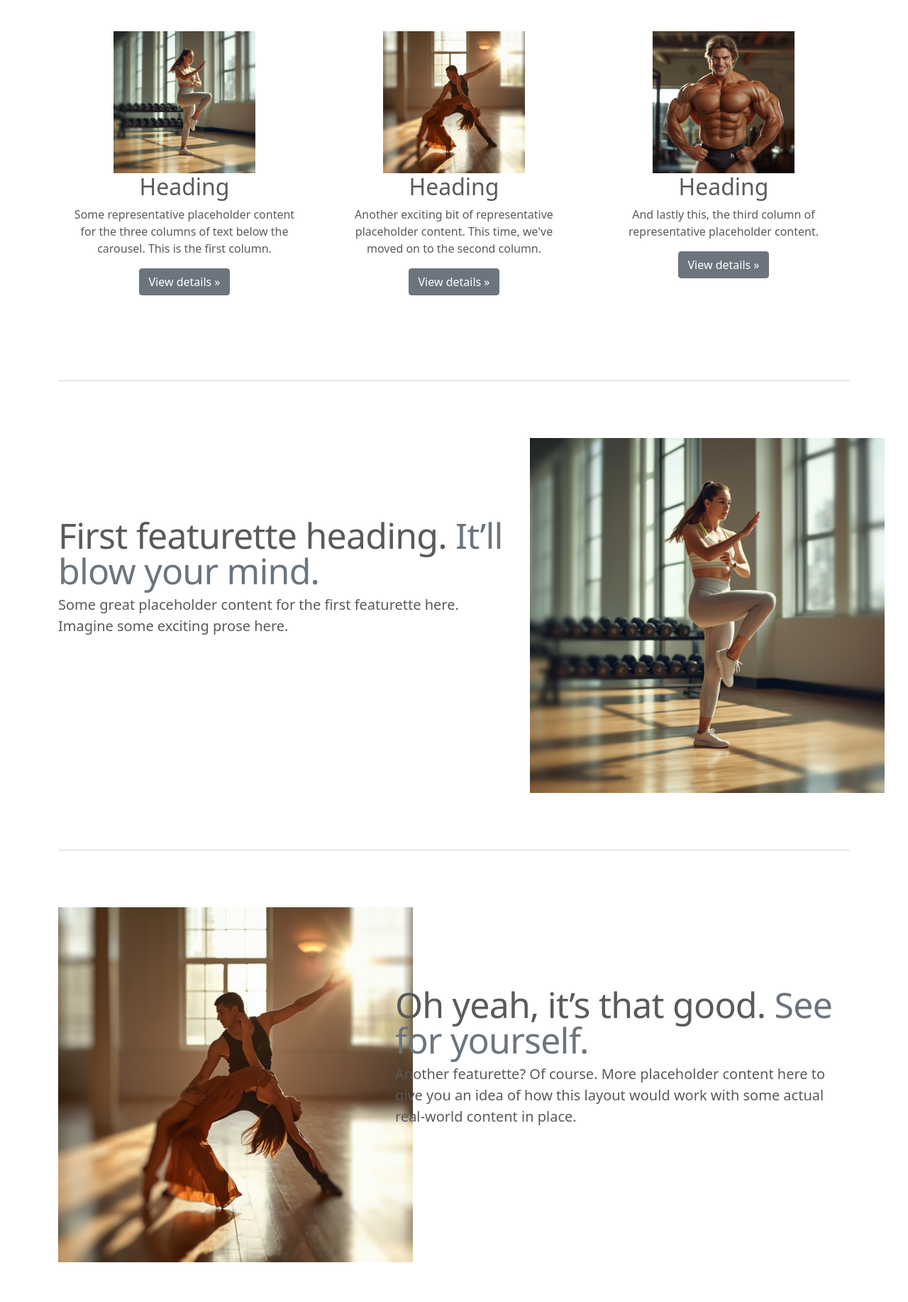
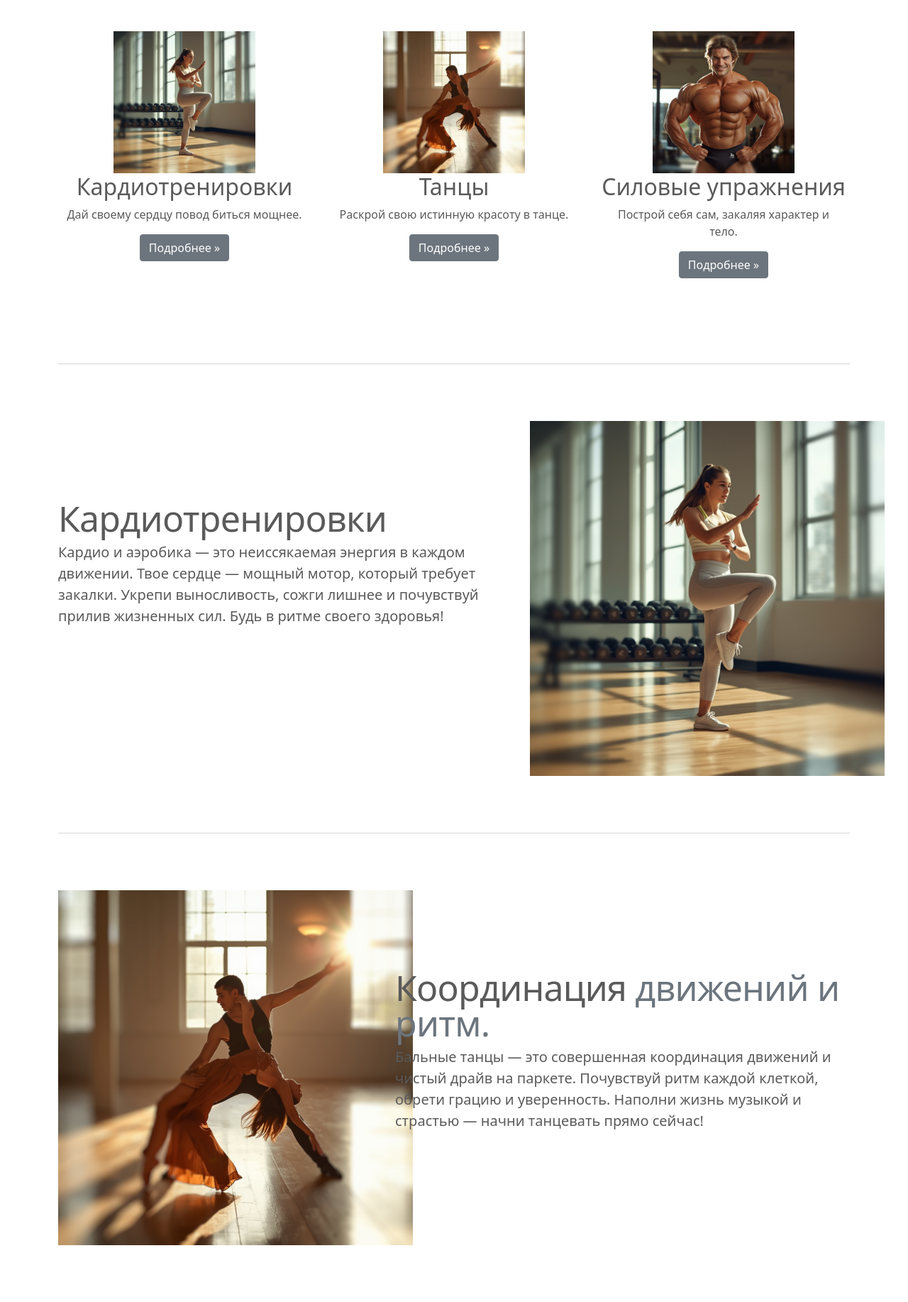
Before and after one commit to VAzamat/Management-System-Django6-Bootstrap5-PostgreSQL17, a Django app: page / in a window 1280 px wide. Shown: the part 580-2414 px from the top of the page at 71% size. Run offline with Django 5.2, Linux system fonts and the light colour scheme; some libraries are stand-ins or nearby versions.

Commit message:
Modify the webpage representation

```diff
--- a/managementsystem/templates/managementsystem/carousel.html
+++ b/managementsystem/templates/managementsystem/carousel.html
@@ -148,25 +148,29 @@
       <div class="col-lg-4">
         <img src="{% static 'images/Activities/001-CardioWoman.jpg' %}" alt="" width="200" />
 
-        <h2>Heading</h2>
+        <h2>Кардиотренировки</h2>
         <p>
-
-Some representative placeholder content for the three columns of text below the carousel. This is the first column.</p>
-        <p><a class="btn btn-secondary" href="#">View details &raquo;</a></p>
+Дай своему сердцу повод биться мощнее.
+</p>
+        <p><a class="btn btn-secondary" href="#">Подробнее &raquo;</a></p>
       </div><!-- /.col-lg-4 -->
       <div class="col-lg-4">
         <img src="{% static 'images/Activities/002-Dance.jpg' %}" alt="" width="200" />
 
-        <h2>Heading</h2>
-        <p>Another exciting bit of representative placeholder content. This time, we've moved on to the second column.</p>
-        <p><a class="btn btn-secondary" href="#">View details &raquo;</a></p>
+        <h2>Танцы</h2>
+        <p>
+Раскрой свою истинную красоту в танце.
+        </p>
+        <p><a class="btn btn-secondary" href="#">Подробнее  &raquo;</a></p>
       </div><!-- /.col-lg-4 -->
       <div class="col-lg-4">
         <img src="{% static 'images/Activities/003-AthleticMan.jpg' %}" alt="" width="200" />
 
-        <h2>Heading</h2>
-        <p>And lastly this, the third column of representative placeholder content.</p>
-        <p><a class="btn btn-secondary" href="#">View details &raquo;</a></p>
+        <h2>Силовые упражнения</h2>
+        <p>
+        Построй себя сам, закаляя характер и тело.
+        </p>
+        <p><a class="btn btn-secondary" href="#">Подробнее &raquo;</a></p>
       </div><!-- /.col-lg-4 -->
     </div><!-- /.row -->
 
@@ -177,8 +181,10 @@ Some representative placeholder content for the three columns of text below the
 
     <div class="row featurette">
       <div class="col-md-7">
-        <h2 class="featurette-heading">First featurette heading. <span class="text-muted">It’ll blow your mind.</span></h2>
-        <p class="lead">Some great placeholder content for the first featurette here. Imagine some exciting prose here.</p>
+        <h2 class="featurette-heading">Кардиотренировки</h2>
+        <p class="lead">
+        Кардио и аэробика — это неиссякаемая энергия в каждом движении. Твое сердце — мощный мотор, который требует закалки. Укрепи выносливость, сожги лишнее и почувствуй прилив жизненных сил. Будь в ритме своего здоровья!
+        </p>
       </div>
       <div class="col-md-5">
         <img src="{% static 'images/Activities/001-CardioWoman.jpg' %}" alt="" width="500" />
@@ -190,8 +196,10 @@ Some representative placeholder content for the three columns of text below the
 
     <div class="row featurette">
       <div class="col-md-7 order-md-2">
-        <h2 class="featurette-heading">Oh yeah, it’s that good. <span class="text-muted">See for yourself.</span></h2>
-        <p class="lead">Another featurette? Of course. More placeholder content here to give you an idea of how this layout would work with some actual real-world content in place.</p>
+        <h2 class="featurette-heading">Координация <span class="text-muted">движений и ритм.</span></h2>
+        <p class="lead">
+        Бальные танцы — это совершенная координация движений и чистый драйв на паркете. Почувствуй ритм каждой клеткой, обрети грацию и уверенность. Наполни жизнь музыкой и страстью — начни танцевать прямо сейчас!
+        </p>
       </div>
       <div class="col-md-5 order-md-1">
         <img src="{% static 'images/Activities/002-Dance.jpg' %}" alt="" width="500" />
@@ -203,8 +211,10 @@ Some representative placeholder content for the three columns of text below the
 
     <div class="row featurette">
       <div class="col-md-7">
-        <h2 class="featurette-heading">And lastly, this one. <span class="text-muted">Checkmate.</span></h2>
-        <p class="lead">And yes, this is the last block of representative placeholder content. Again, not really intended to be actually read, simply here to give you a better view of what this would look like with some actual content. Your content.</p>
+        <h2 class="featurette-heading">Работа<span class="text-muted"> над своим телом.</span></h2>
+        <p class="lead">
+        Бодибилдинг — это не просто мышцы, а триумф воли над ленью. Каждая тренировка кует характер и закаляет дух. Преврати боль в силу, а сомнения — в результат. Стань лучшей версией себя уже сегодня! Выбор за тобой.
+        </p>
       </div>
       <div class="col-md-5">
         <img src="{% static 'images/Activities/003-AthleticMan.jpg' %}" alt="" width="500" />
```
